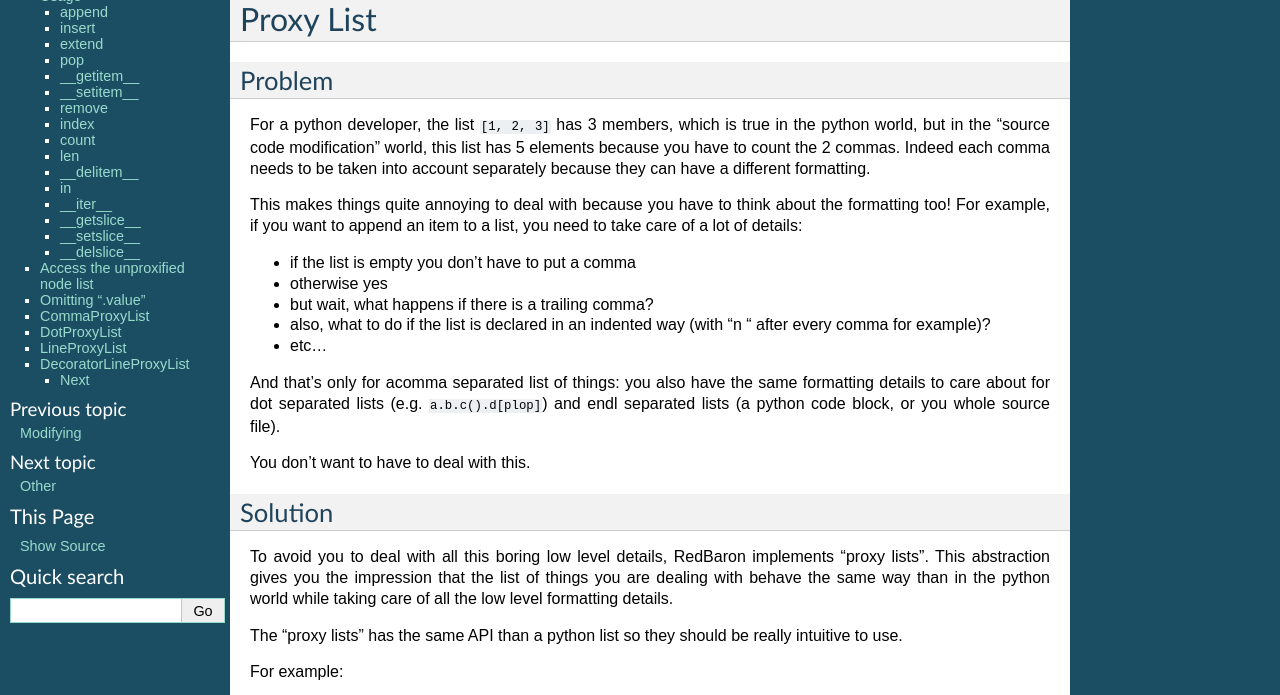
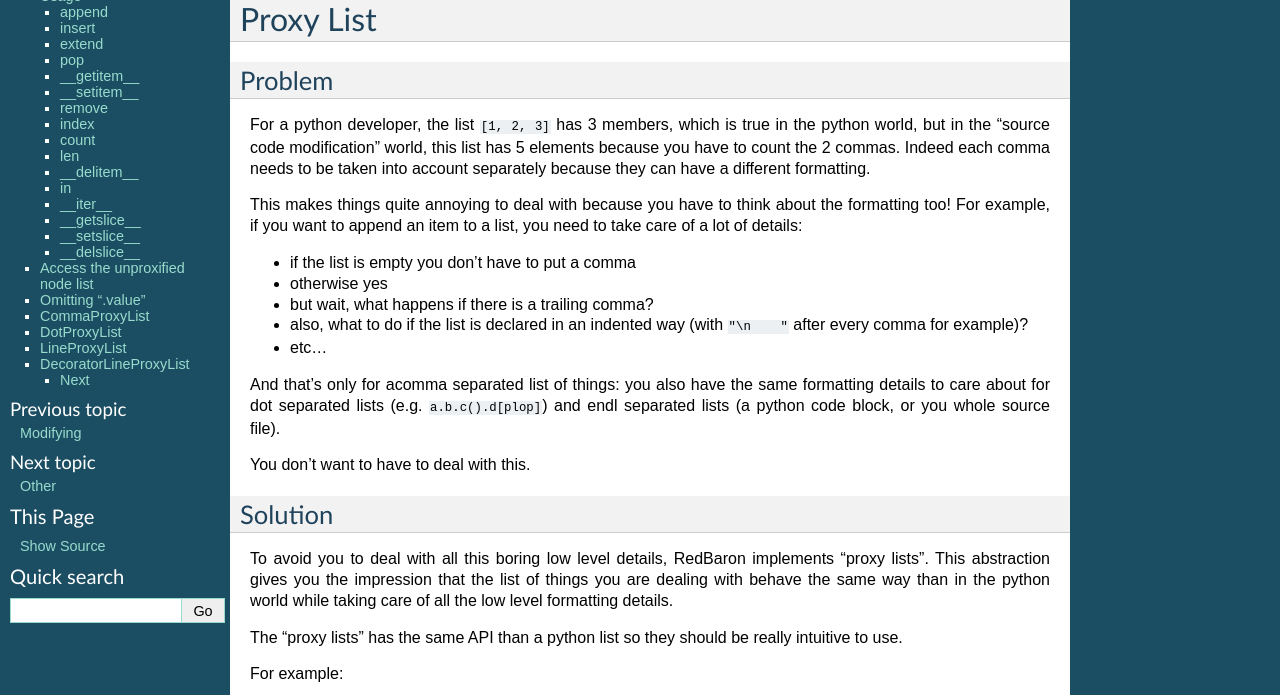
Before and after one commit to PyCQA/redbaron, a Sphinx documentation site: the page built from docs/proxy_list.rst, in a window 1280 px wide and 900 px high, cut to the strip 134-829 px from the top of the window. Built offline with Sphinx 7.4.7, drawn with Linux system fonts in a browser that asks for light colours; part of the change alters nothing that is shown.

```diff
--- a/docs/proxy_list.rst
+++ b/docs/proxy_list.rst
@@ -29,7 +29,7 @@ a list, you need to take care of a lot of details:
 * if the list is empty you don't have to put a comma
 * otherwise yes
 * but wait, what happens if there is a trailing comma?
-* also, what to do if the list is declared in an indented way (with "\n    " after every comma for example)?
+* also, what to do if the list is declared in an indented way (with :file:`"\\n    "` after every comma for example)?
 * etc...
 
 And that's only for acomma separated list of things: you also have the
```
